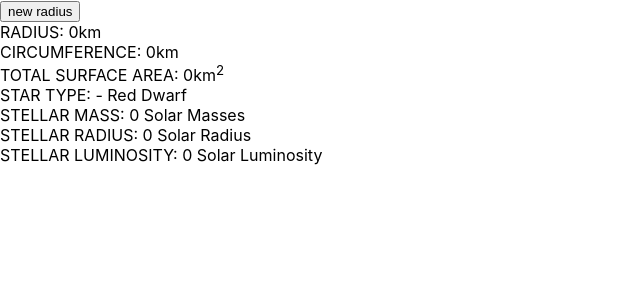
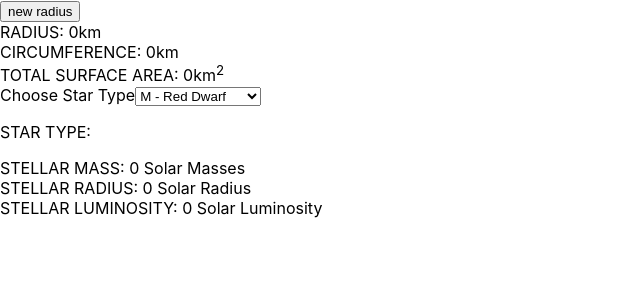
Before and after one commit to unifiedtheories/planet_randomizer, a React (Create React App) app: page / in a window 1280 px wide. Shown: the top 300 px of the page, without its empty margins (0-640 px from the left). Built offline with nearby package versions, Linux system fonts and the light colour scheme.

Commit message:
added dropdown menu for star type selection

```diff
--- a/src/App.js
+++ b/src/App.js
@@ -1,5 +1,5 @@
 import {useState} from 'react';
-
+import * as React from 'react';
 
 export default function App() {
 
@@ -44,34 +44,37 @@ export default function App() {
 
   const [starType, setStarType] = useState("")
 
+  const handleStarChange = (event) => {
+    setStarType(event.target.value);
+  }
 
 
   function getStarMass() {
-      if (starType == "M") {
+      if (starType == "M - Red Dwarf") {
           setStarMass((Math.random() * (0.6 - 0.08 + 1) + 0.08).toFixed(2));
-      } else if (starType == "K") {
+      } else if (starType == "K - Orange Dwarf") {
           setStarMass((Math.random() * (0.9 - 0.6 + 1) + 0.6).toFixed(2));
-      } else if (starType == "G") {
+      } else if (starType == "G - Yellow Dwarf") {
           setStarMass((Math.random() * (1.05 - 0.9 + 1) + 0.9).toFixed(2));
       }
   }
 
   function getStarRadius() {
-      if (starType == "M") {
+      if (starType == "M - Red Dwarf") {
           setStarRad((Math.random() * (0.6 - 0.1 + 1) + 0.1).toFixed(2));
-      } else if (starType == "K") {
+      } else if (starType == "K - Orange Dwarf") {
           setStarRad((Math.random() * (0.8 - 0.6 + 1) + 0.6).toFixed(2));
-      } else if (starType == "G") {
+      } else if (starType == "G - Yellow Dwarf") {
           setStarRad((Math.random() * (1.1 - 0.9 + 1) + 0.9).toFixed(2));
       }
   }
 
   function getStarLuminosity() {
-      if (starType == "M") {
+      if (starType == "M - Red Dwarf") {
           setLuminosity((Math.random() * (0.07 - 0.0005 + 1) + 0.0005).toFixed(2));
-      } else if (starType == "K") {
+      } else if (starType == "K - Orange Dwarf") {
           setLuminosity((Math.random() * (0.5 - 0.08 + 1) + 0.08).toFixed(2));
-      } else if (starType == "G") {
+      } else if (starType == "G - Yellow Dwarf") {
           setLuminosity((Math.random() * (1.4 - 0.6 + 1) + 0.6).toFixed(2));
       }
   }
@@ -84,10 +87,12 @@ export default function App() {
     getRandomMass()
     getSize()
 
-    setStarType("M")
-    getStarMass()
-    getStarRadius()
-    getStarLuminosity()
+    if(starType !== "") {
+      getStarMass()
+      getStarRadius()
+      getStarLuminosity()
+    }
+
 
   }
   /*
@@ -122,7 +127,20 @@ export default function App() {
         <div> RADIUS: {radius}km </div>
         <div> CIRCUMFERENCE: {circumference}km </div>
         <div> TOTAL SURFACE AREA: {surfaceArea.total}km<sup>2</sup></div>
-        <div> STAR TYPE: {starType} - Red Dwarf </div>
+
+        <div>
+          <Dropdown
+          label="Choose Star Type"
+          options={[
+            {label: "M - Red Dwarf", value: "M - Red Dwarf"},
+            {label: "K - Orange Dwarf", value: "K - Orange Dwarf"},
+            {label: "G - Yellow Dwarf", value: "G - Yellow Dwarf"}
+          ]}
+          value={starType}
+          onChange={handleStarChange}
+          />
+        </div>
+        <p> STAR TYPE: {starType} </p>
         <div> STELLAR MASS: {starMass} Solar Masses </div>
         <div> STELLAR RADIUS: {starRadius} Solar Radius </div>
         <div> STELLAR LUMINOSITY: {luminosity} Solar Luminosity </div>
@@ -134,3 +152,16 @@ export default function App() {
 
   )
 }
+
+const Dropdown = ({label, value, options, onChange}) => {
+  return (
+    <label>
+      {label}
+      <select value={value} onChange={onChange}>
+        {options.map((option) => (
+          <option value={option.value}>{option.label}</option>
+        ))}
+      </select>
+    </label>
+  );
+};
```
